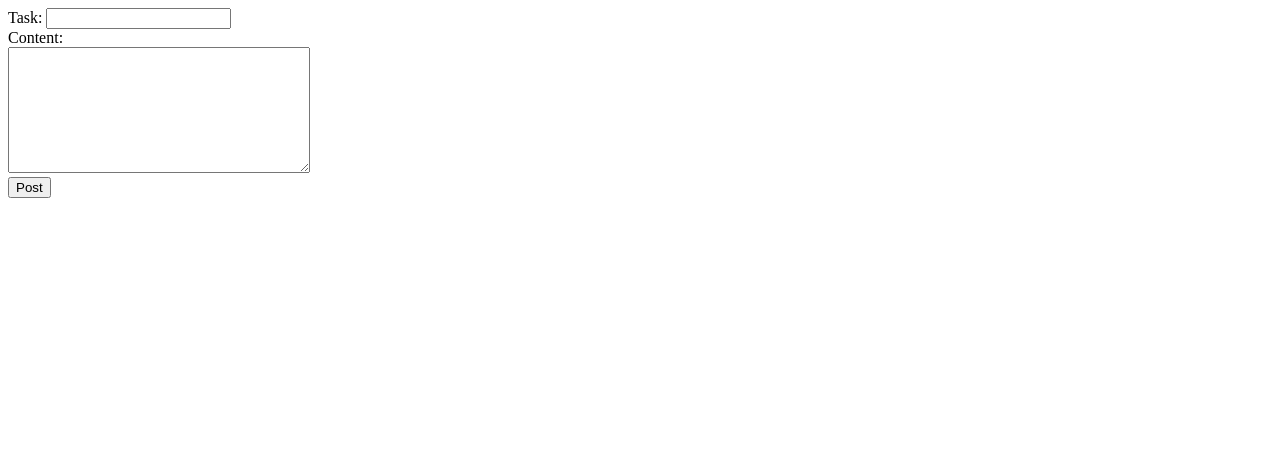
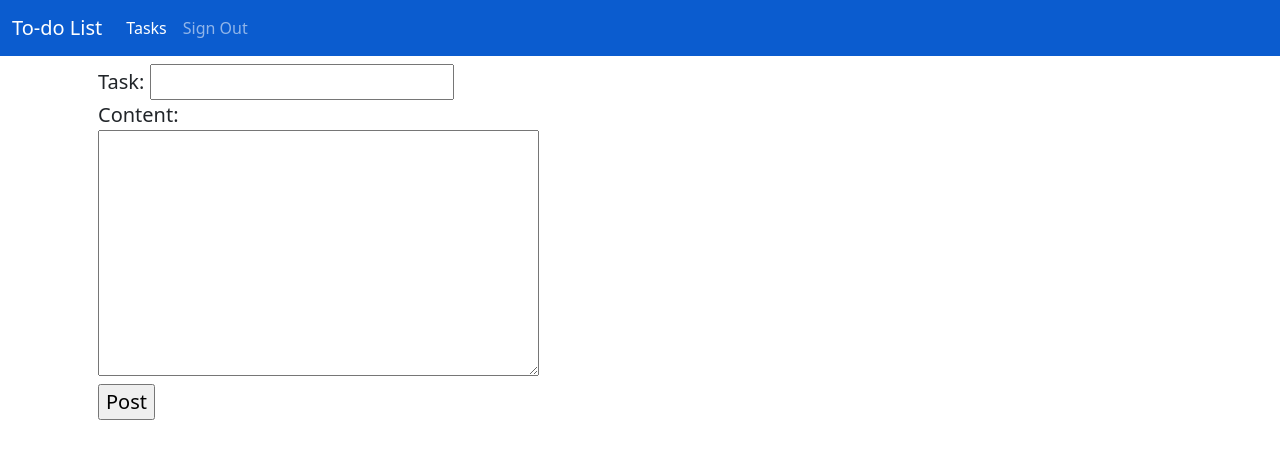
Before and after one commit to jamessykwan/todolist, a Django app: page /addTask/ in a window 1280 px wide. Shown: the top 459 px of the page. Run offline with Django 3.2, Linux system fonts and the light colour scheme; some libraries are stand-ins or nearby versions.

Commit message:
add task bootstrap

```diff
--- a/todo/templates/todo/addTask.html
+++ b/todo/templates/todo/addTask.html
@@ -1,16 +1,18 @@
-<!DOCTYPE html>
-<html lang="en">
-    <head>
-        <title>To-Do List</title>
-    </head>
-    <body>
+{% extends 'todo/base.html' %}
+{% block content %}
+<head>
+    <title>To-Do List - Add Task</title>
+</head>
+<body>
+<div class="container form-select-lg">
     <form action="" method="POST">
         {% csrf_token %}
             Task: <input type="text" name="title"/><br/>
             Content: <br/>
         <textarea cols="35" rows="8" name="content">
         </textarea><br/>
-        <input type="submit" onclick="location.href'{% url "clear" %}" value="Post"/>
+        <input type="submit" value="Post"/>
     </form>
-    </body>
-</html>
+</div>
+</body>
+{% endblock %}
--- a/todo/templates/todo/base.html
+++ b/todo/templates/todo/base.html
@@ -15,9 +15,9 @@
   <html>
 
     <header class="site-header">
-     <nav class="navbar navbar-expand-lg navbar-dark bg-primary">
+     <nav class="navbar navbar-expand-lg navbar-dark" style="background-color: #0b5ccf">
           <div class="container-fluid">
-            <a class="navbar-brand" href="#">To-do List</a>
+            <a class="navbar-brand" href="{% url 'home' %}">To-do List</a>
             <button
               class="navbar-toggler"
               type="button"
```
Also changed, not shown: db.sqlite3.
